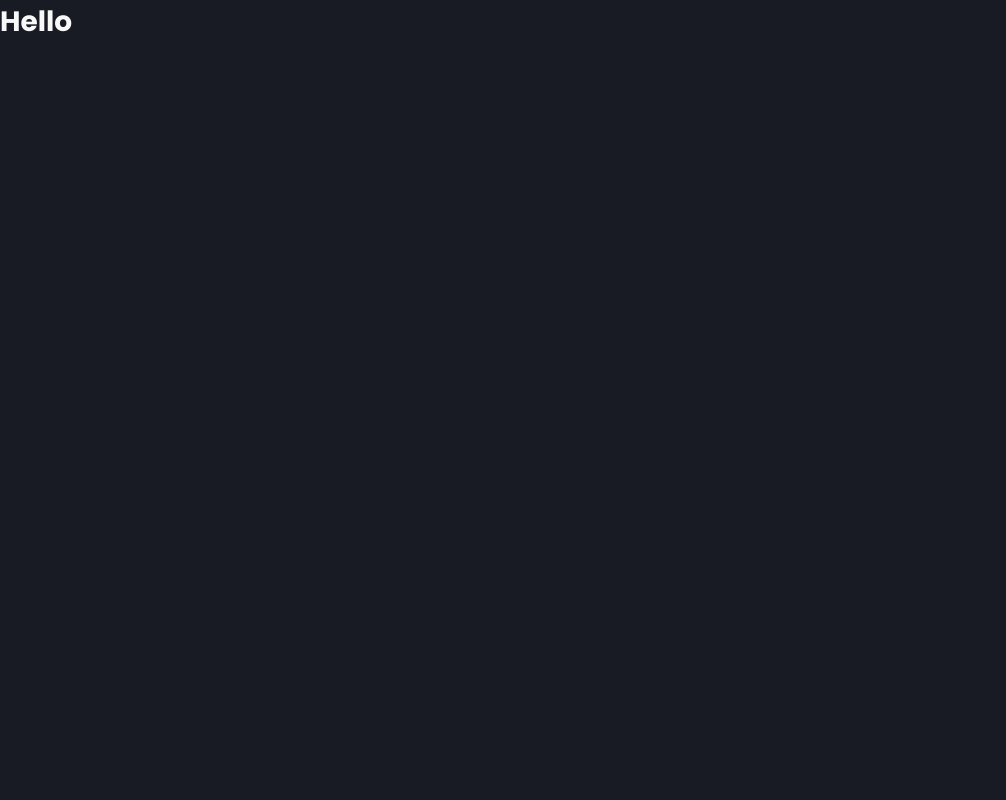
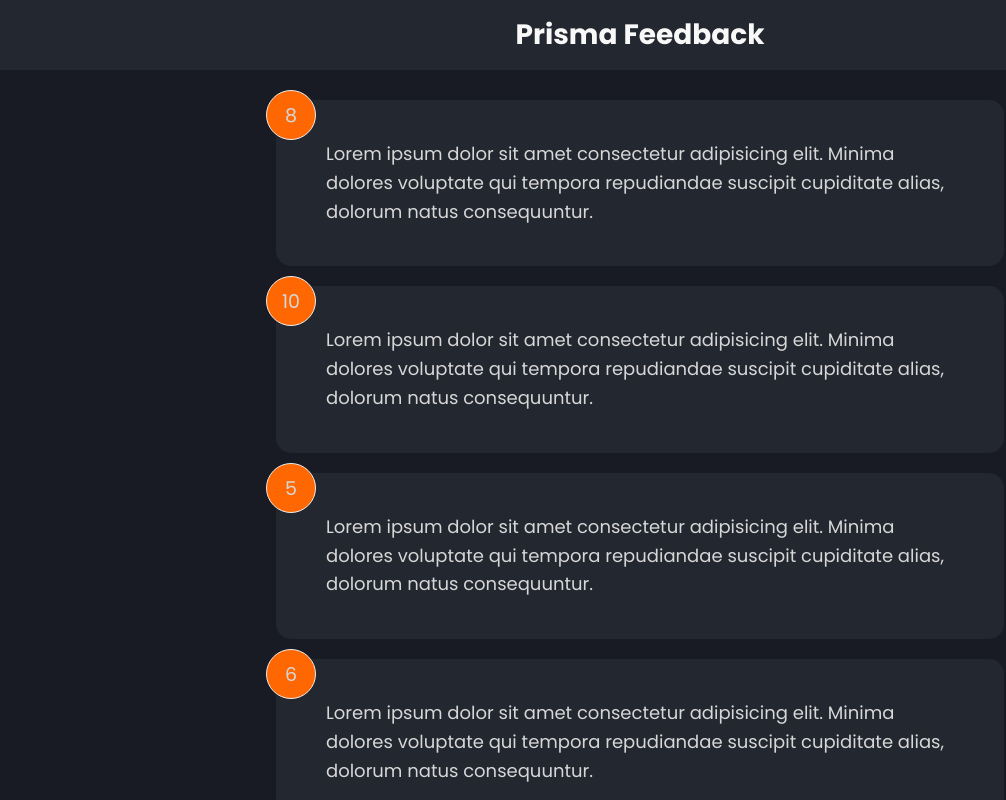
Before and after one commit to adairjuneoaf/prisma-feedback-app, a React (Create React App) app: page / in a window 1280 px wide. Shown: the top 800 px of the page, without its empty margins (0-1006 px from the left). Built offline with nearby package versions, Linux system fonts and the light colour scheme.

Commit message:
Styles globais prontos, componentes de feedback(card e list) já criados.

```diff
--- a/package.json
+++ b/package.json
@@ -8,6 +8,7 @@
     "@testing-library/user-event": "^13.2.1",
     "react": "^18.0.0",
     "react-dom": "^18.0.0",
+    "react-icons": "^4.3.1",
     "react-scripts": "5.0.0",
     "sass": "^1.49.11",
     "web-vitals": "^2.1.0"
--- a/src/App.js
+++ b/src/App.js
@@ -1,9 +1,56 @@
 // Main Dependencies
+import React, { useState } from "react";
+
+// Components Dependencies
+import { HeaderComponent } from "./components/Header";
+import { FeedbackListComponent } from "./components/FeedbackList";
 
 export const App = () => {
+  const [feedbackList, setFeedbackList] = useState([
+    {
+      id: 1,
+      rating: 8,
+      description:
+        "Lorem ipsum dolor sit amet consectetur adipisicing elit. Minima dolores voluptate qui tempora repudiandae suscipit cupiditate alias, dolorum natus consequuntur.",
+    },
+    {
+      id: 2,
+      rating: 10,
+      description:
+        "Lorem ipsum dolor sit amet consectetur adipisicing elit. Minima dolores voluptate qui tempora repudiandae suscipit cupiditate alias, dolorum natus consequuntur.",
+    },
+    {
+      id: 3,
+      rating: 5,
+      description:
+        "Lorem ipsum dolor sit amet consectetur adipisicing elit. Minima dolores voluptate qui tempora repudiandae suscipit cupiditate alias, dolorum natus consequuntur.",
+    },
+    {
+      id: 4,
+      rating: 6,
+      description:
+        "Lorem ipsum dolor sit amet consectetur adipisicing elit. Minima dolores voluptate qui tempora repudiandae suscipit cupiditate alias, dolorum natus consequuntur.",
+    },
+    {
+      id: 5,
+      rating: 9,
+      description:
+        "Lorem ipsum dolor sit amet consectetur adipisicing elit. Minima dolores voluptate qui tempora repudiandae suscipit cupiditate alias, dolorum natus consequuntur.",
+    },
+    {
+      id: 6,
+      rating: 7,
+      description:
+        "Lorem ipsum dolor sit amet consectetur adipisicing elit. Minima dolores voluptate qui tempora repudiandae suscipit cupiditate alias, dolorum natus consequuntur.",
+    },
+  ]);
+
   return (
-    <div className="App">
-      <h1>Hello</h1>
-    </div>
+    <>
+      <HeaderComponent text="Prisma Feedback" />
+      <div className="container">
+        <FeedbackListComponent feedbackList={feedbackList} />
+      </div>
+    </>
   );
 };
--- /dev/null
+++ b/src/components/FeedbackCardItem.jsx
@@ -0,0 +1,25 @@
+// Main Dependencies
+import React, { Fragment } from "react";
+import PropsTypes from "prop-types";
+
+export const FeedbackCardItemComponent = ({ id, ratingFeedback, descriptionFeedback }) => {
+  return (
+    <Fragment>
+      <div className="card">
+        <div className="num-display">{ratingFeedback}</div>
+        <div className="text-display">{descriptionFeedback}</div>
+      </div>
+    </Fragment>
+  );
+};
+
+FeedbackCardItemComponent.defaultProps = {
+  ratingFeedback: 0,
+  descriptionFeedback: "Description default feedback",
+};
+
+FeedbackCardItemComponent.propsTypes = {
+  id: PropsTypes.number.isRequired,
+  ratingFeedback: PropsTypes.number.isRequired,
+  descriptionFeedback: PropsTypes.string.isRequired,
+};
--- /dev/null
+++ b/src/components/FeedbackList.jsx
@@ -0,0 +1,43 @@
+// Main Dependencies
+import React, { Fragment } from "react";
+import PropTypes from "prop-types";
+
+// Components Dependencies
+import { FeedbackCardItemComponent } from "./FeedbackCardItem";
+
+export const FeedbackListComponent = ({ feedbackList }) => {
+  if (!feedbackList || feedbackList.length === 0) {
+    return (
+      <Fragment>
+        <p>Não existem feedbacks para exibir...</p>
+      </Fragment>
+    );
+  }
+
+  return (
+    <Fragment>
+      {feedbackList.map((data) => (
+        <FeedbackCardItemComponent
+          key={data.id}
+          id={data.id}
+          ratingFeedback={data.rating}
+          descriptionFeedback={data.description}
+        />
+      ))}
+    </Fragment>
+  );
+};
+
+FeedbackListComponent.defaultProps = {
+  feedbackList: [{}],
+};
+
+FeedbackListComponent.propTypes = {
+  feedbackList: PropTypes.arrayOf(
+    PropTypes.shape({
+      id: PropTypes.number.isRequired,
+      rating: PropTypes.number.isRequired,
+      description: PropTypes.number.isRequired,
+    })
+  ),
+};
--- /dev/null
+++ b/src/components/Header.jsx
@@ -0,0 +1,21 @@
+// Main Dependencies
+import React from "react";
+import PropTypes from "prop-types";
+
+export const HeaderComponent = ({ text }) => {
+  return (
+    <header className="">
+      <div className="container">
+        <h2>{text}</h2>
+      </div>
+    </header>
+  );
+};
+
+HeaderComponent.defaultProps = {
+  text: "Feedback App",
+};
+
+HeaderComponent.propTypes = {
+  text: PropTypes.string,
+};
--- a/src/index.js
+++ b/src/index.js
@@ -1,17 +1,21 @@
 // Main Dependencies
 import React from "react";
-import ReactDOM from "react-dom";
+import { createRoot } from "react-dom/client";
+import reportWebVitals from "./reportWebVitals";
+
+// Components Dependencies
 import { App } from "./App";
-import reportWebVitals from "./reportWebVitals";
 
 // Styles Dependencies
 import "./styles/global.scss";
 
-ReactDOM.render(
+const container = document.getElementById("root");
+const root = createRoot(container);
+
+root.render(
   <React.StrictMode>
     <App />
-  </React.StrictMode>,
-  document.getElementById("root")
+  </React.StrictMode>
 );
 
 reportWebVitals();
--- a/src/styles/global.scss
+++ b/src/styles/global.scss
@@ -102,6 +102,8 @@ header {
   justify-content: space-between;
   align-items: center;
   margin-bottom: 30px;
+
+  background-color: var(--blue-850);
 }
 
 input {
@@ -180,11 +182,11 @@ input:focus {
   // color: #fff;
 }
 
-[type='radio'] {
+[type="radio"] {
   opacity: 0;
 }
 
-[type='radio']:checked ~ label {
+[type="radio"]:checked ~ label {
   background: var(--orange-900);
   // color: #fff;
 }
```
Also changed, not shown: 1 other file (tests, documents, lock files or other folders).
